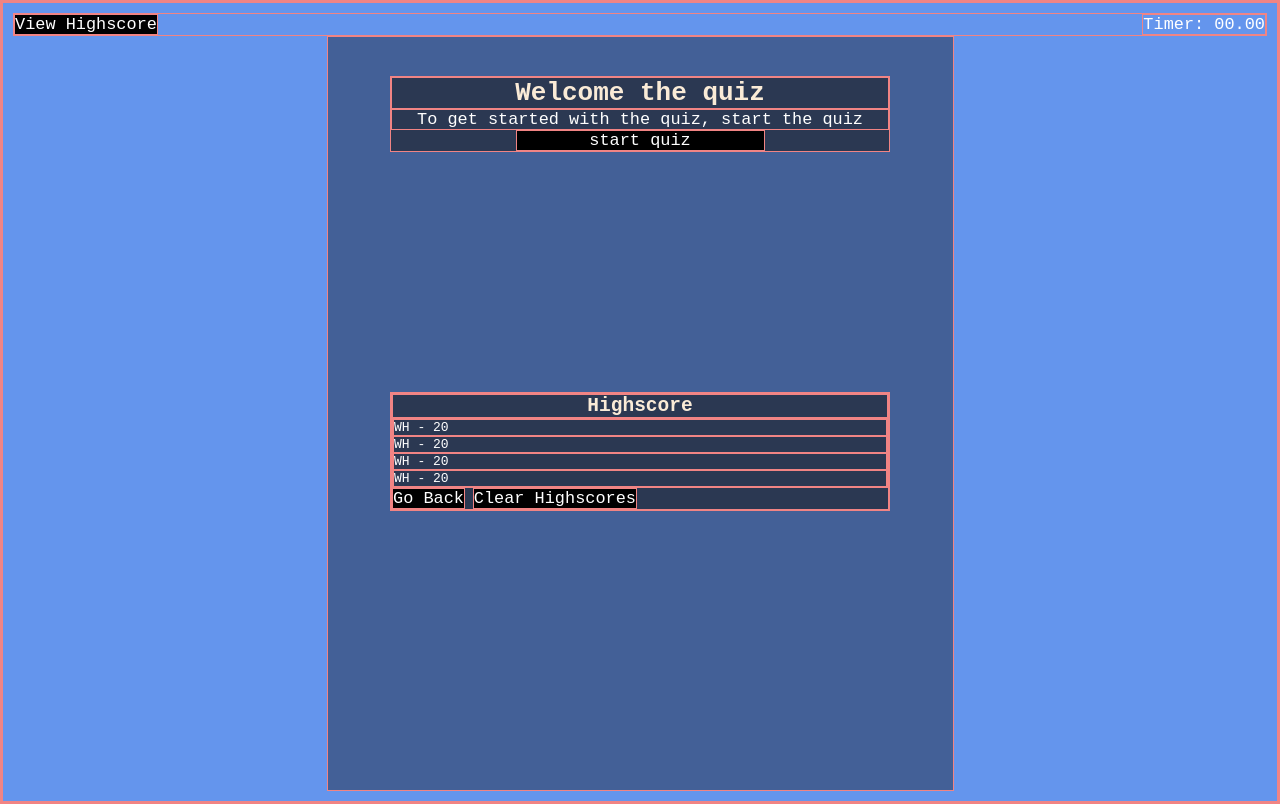
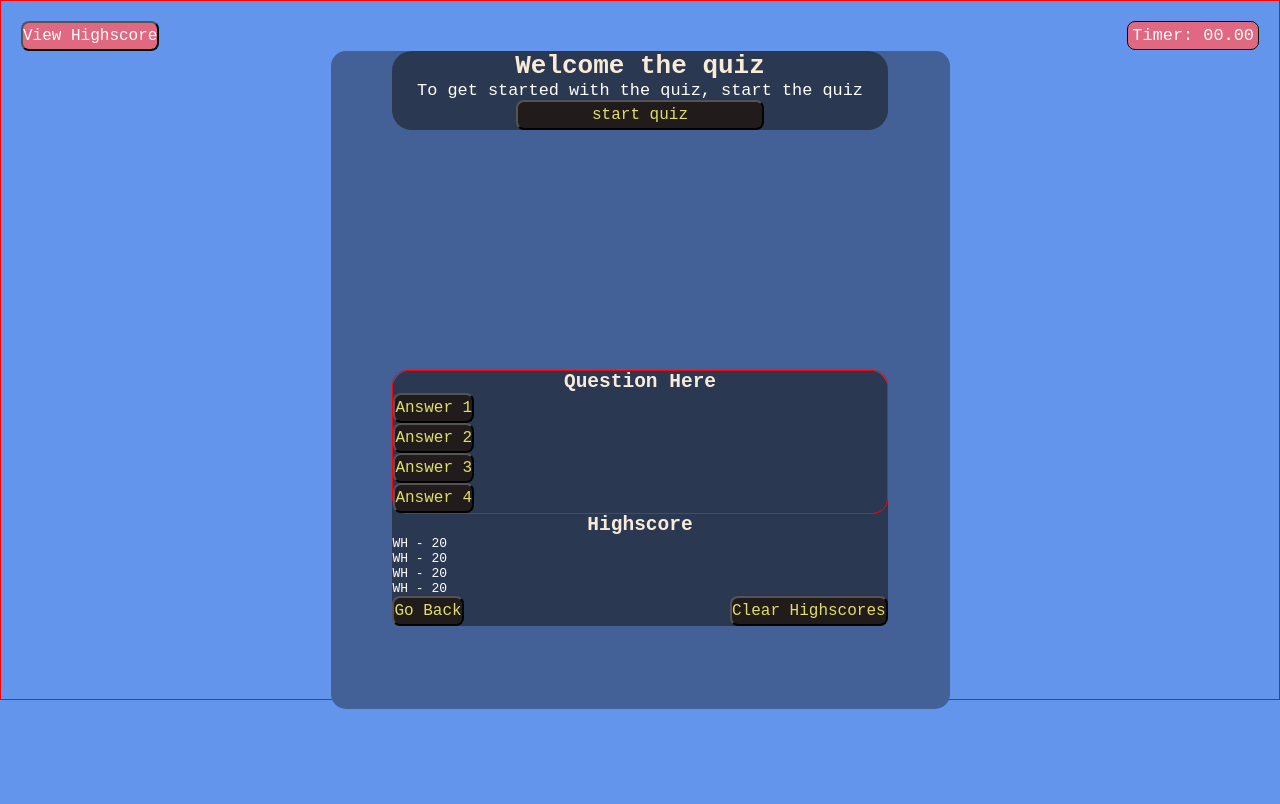
Before and after one commit to will198735/timed-code-quiz, a plain HTML site: page index.html in a window 1280 px wide. Drawn offline with Linux system fonts and the light colour scheme.

Commit message:
update html and CSS added styling

```diff
--- a/assets/css/style.css
+++ b/assets/css/style.css
@@ -3,7 +3,7 @@
     margin: 0;
     padding: 0;
     box-sizing: border-box;
-    border: 1px solid rgb(241, 132, 132);
+    /* border: 1px solid rgb(241, 132, 132); */
 /* global defaul font */
     font-family: monospace;
     color: white;
@@ -17,9 +17,15 @@ p {
     font-size: 1.3em;
 }
 button {
+    color: #e0de6b;
+    border-radius: 8px;
+    line-height: 8px;
     outline: none;
-    background-color: black;
+    background-color: rgb(34, 27, 27);
     font-size: 1.3em;
+    height: 30px;
+    font-size: 16px;
+
 }
 
 h1, h2 {
@@ -31,16 +37,33 @@ li {
 }
 /* outer container section */
 .outer-container {
-    padding: 10px;
+    margin: auto;
+    /* width: 55vw; */
+    padding: 20px;
     height: 100vh;
     display: flex;
     flex-direction: column;
     justify-content: start;
+    border: 1px solid red;
+    height: 700px;
+    box-shadow: rgba(60, 64, 67, 2) 0 1px 2px 0,
+
 }
 
 /* top bar container */
 .top-bar p {
+    padding: 4px;
+    border-radius: 8px;
+    background-color: rgb(224, 104, 128);
     float: right;
+    border: 1px solid rgb(10, 10, 10);
+    box-shadow: rgba(60, 64, 67, 2) 0 1px 2px 0,
+
+}
+.top-bar button {
+    background-color: rgb(224, 104, 128);
+    color: white;
+
 }
 
  /* inner-container section */
@@ -51,7 +74,8 @@ li {
    margin: 0 auto;
    display: flex;
    flex-direction: column;
-   justify-content: center;
+   justify-content: space-between;
+   border-radius: 15px;
 
  }
 
@@ -63,6 +87,8 @@ li {
     margin-left: 10%;
     margin-right: 10%;
     background-color: rgb(43, 56, 82);
+    border-radius: 20px;
+    box-shadow: rgba(60, 64, 67, 2) 0 1px 2px 0,
  }
  .quiz-intro p {
     text-align: center;
@@ -78,7 +104,11 @@ li {
 
  /* quiz question */
  .question {
-    display: none;
+    /* display: none; */
+    border-radius: 15px;
+    border: 1px solid red;
+    box-shadow: rgba(60, 64, 67, 2) 0 1px 2px 0,
+
  }
 
  /* quiz finish */
@@ -96,3 +126,6 @@ li {
  .highscores ol:hover {
     overflow: scroll;
  }
+ .clear {
+    float: right;
+ }
--- a/index.html
+++ b/index.html
@@ -65,7 +65,7 @@
         <li>WH - 20</li>
     </ol>
     <button>Go Back</button>
-    <button>Clear Highscores</button>
+    <button class="clear">Clear Highscores</button>
 
     </section>
 
```
